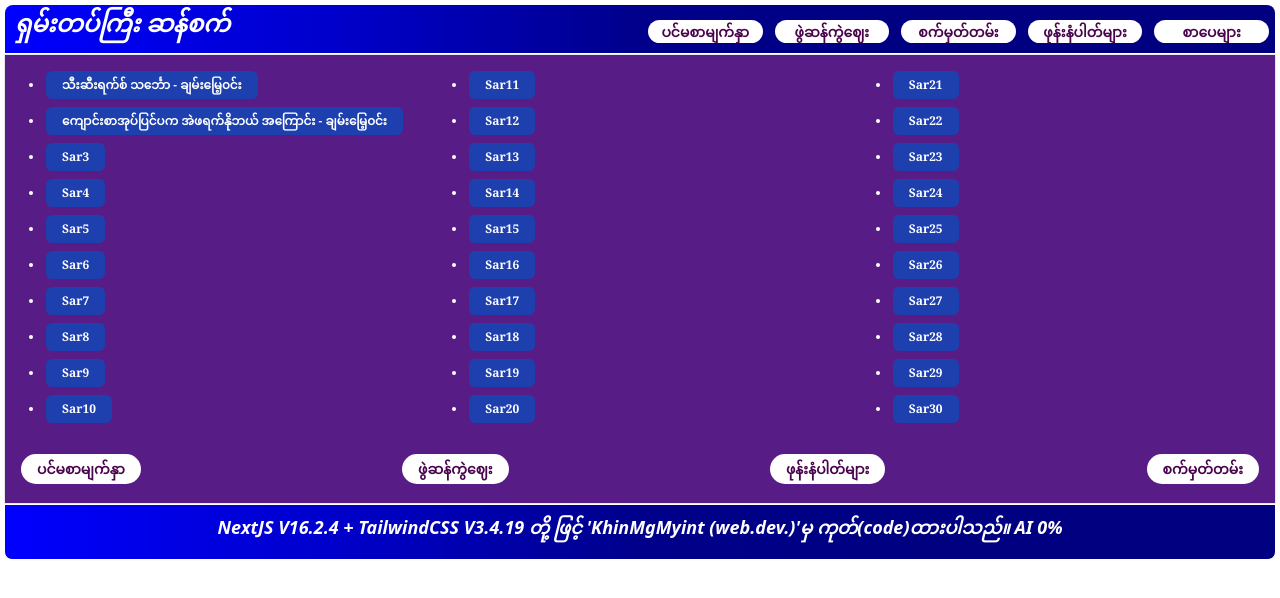
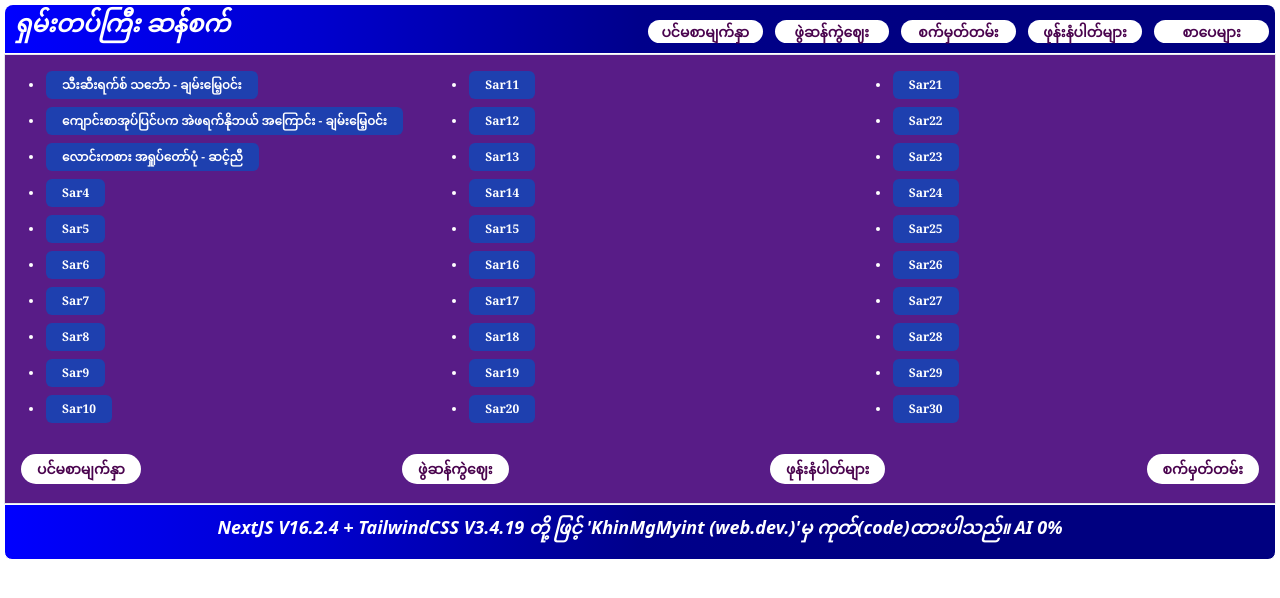
Before and after one commit to oochitminn99-crypto/shammtup, a Next.js app in the folder my-app/: page /blog in a window 1280 px wide. Shown: the top 598 px of the page. Built offline with nearby package versions, Linux system fonts and the light colour scheme.

Commit message:
updated code

```diff
--- a/my-app/app/blog/page.jsx
+++ b/my-app/app/blog/page.jsx
@@ -10,7 +10,9 @@
                 <li><Link href="/blog/sar2"><button className="blogBtn">
                     ကျောင်းစာအုပ်ပြင်ပက အဲဖရက်နိုဘယ် အကြောင်း - ချမ်းမြေ့၀င်း
                 </button></Link></li>
-                <li><Link href="/blog/sar3"><button className="blogBtn">Sar3</button></Link></li>
+                <li><Link href="/blog/sar3"><button className="blogBtn">
+                    လောင်းကစား အရှုပ်တော်ပုံ - ဆင့်ညီ
+                </button></Link></li>
                 <li><Link href="/blog/sar2"><button className="blogBtn">Sar4</button></Link></li>
                 <li><Link href="/blog/sar2"><button className="blogBtn">Sar5</button></Link></li>
                 <li><Link href="/blog/sar2"><button className="blogBtn">Sar6</button></Link></li>
```
